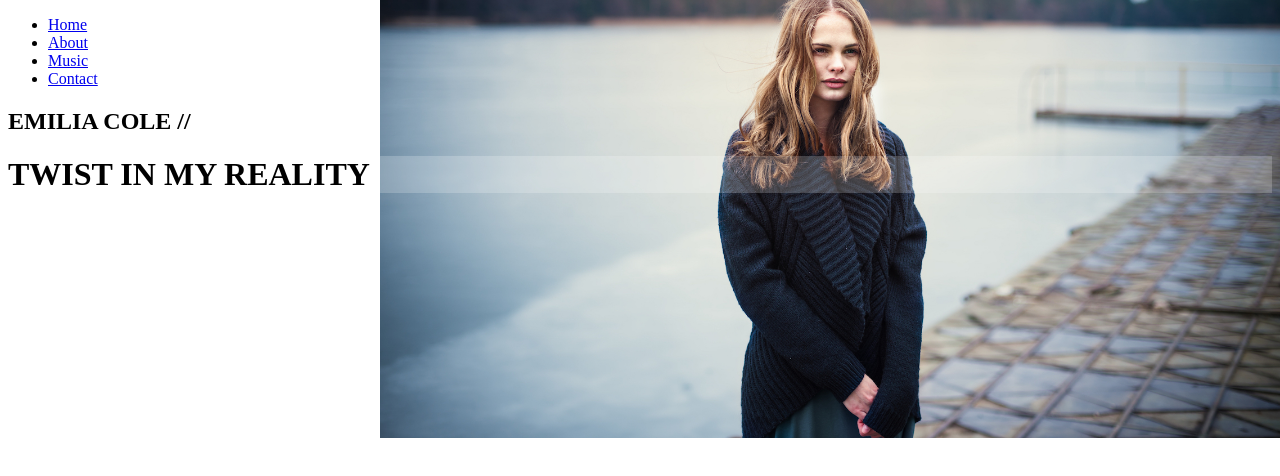
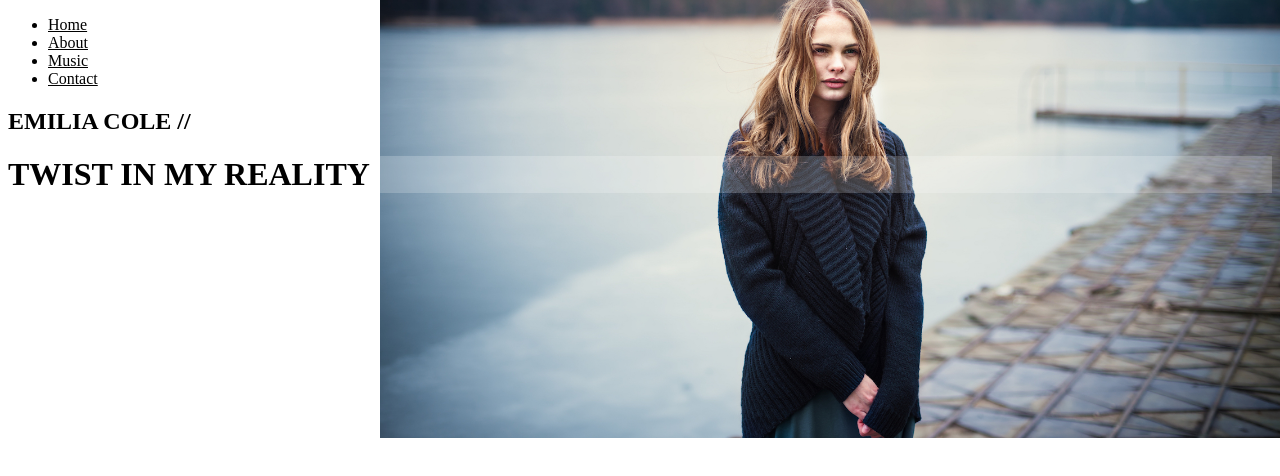
Before and after one commit to diego-allsafe/HTMLCSSTP2, a plain HTML site: page index.html in a window 1280 px wide. Drawn offline with Linux system fonts and the light colour scheme.

Commit message:
agregan stylos

```diff
--- a/css/index.css
+++ b/css/index.css
@@ -7,3 +7,6 @@ body{
 h1{
     background-color: rgba(255, 255, 255, 0.20);
 }
+ul li a{
+    color: black;
+}
```
Also changed, not shown: index.html (line endings or trailing spaces).
